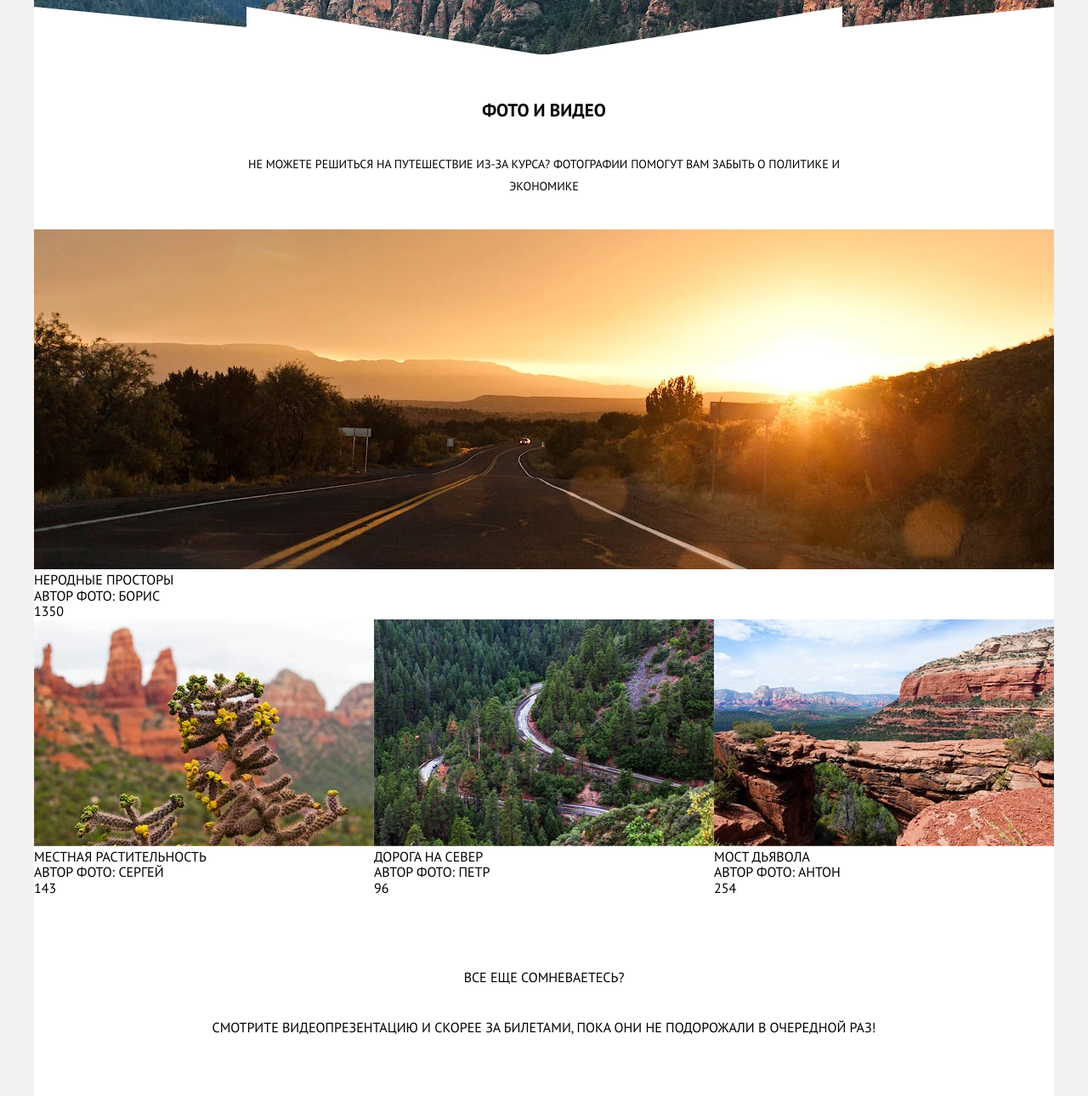
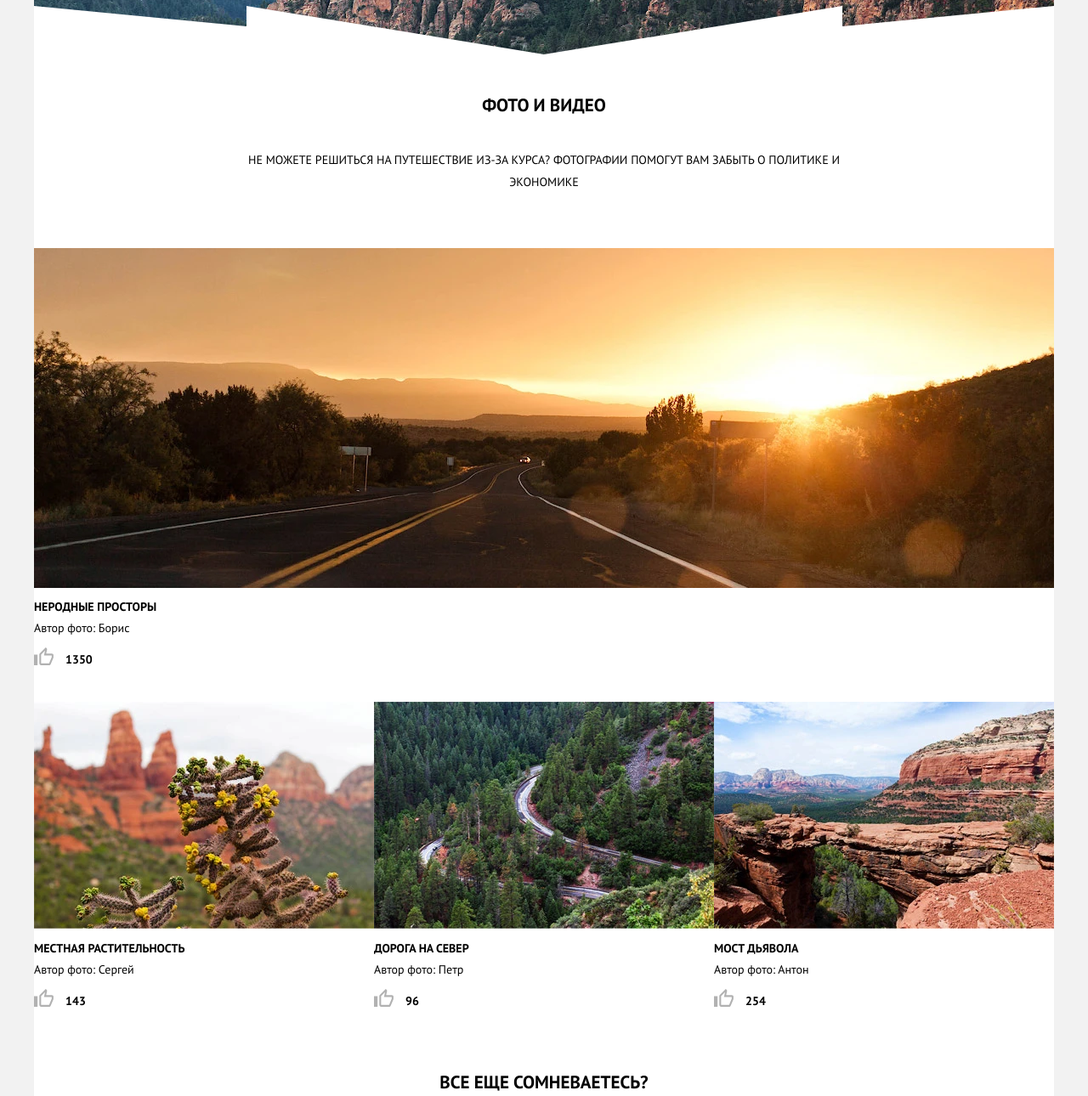
Before and after one commit to kovalenp/194424-sedona-20, a website: page source/photo.html in a window 1280 px wide. Shown: the part 292-1582 px from the top of the page at 85% size. Drawn offline with nearby package versions, Linux system fonts and the light colour scheme; files that its build step writes are made by us from their sources.

Commit message:
WIP: Mobile photo page

```diff
--- a/source/photo.html
+++ b/source/photo.html
@@ -50,10 +50,10 @@
     <main class="page-main">
       <h1 class="visually-hidden">Фото и видео</h1>
       <div class="context">
-        <p class="context__title title">
+        <p class="context__title context__title--photo title">
           Фото и видео
         </p>
-        <p class="context__description description">
+        <p class="context__description context__description--photo description">
           Не можете решиться на путешествие из-за курса? Фотографии помогут вам забыть о политике и экономике
         </p>
       </div>
@@ -66,11 +66,18 @@
             <source type="image/webp" srcset="img/photo-sunset-mobile@1x.webp 1x, img/photo-sunset-mobile@2x.webp 2x" />
             <source media="(min-width: 1200px)" srcset="img/photo-sunset-desktop@1x.jpg 1x, img/photo-sunset-desktop@2x.jpg 2x" />
             <source media="(min-width: 768px)" srcset="img/photo-sunset-tablet@1x.jpg, img/photo-sunset-tablet@2x.jpg 2x" />
-            <img src="img/photo-sunset-mobile@1x.jpg" srcset="img/photo-sunset-mobile@2x.jpg 2x" alt="Фото закат" />
+            <img class="photo__image" src="img/photo-sunset-mobile@1x.jpg" srcset="img/photo-sunset-mobile@2x.jpg 2x" alt="Фото закат" />
           </picture>
-          <p class="photo__title">Неродные просторы</p>
-          <p class="photo__author">Автор фото: Борис</p>
-          <p class="photo__like-counter">1350</p>
+          <div class="photo__description photo-description">
+            <div class="photo-description__text">
+              <p class="photo-description__title">Неродные просторы</p>
+              <p class="photo-description__author">Автор фото: Борис</p>
+            </div>
+            <div class="photo-description__like photo-likes">
+              <svg class="photo-likes__icon"><use xlink:href="img/sprite.svg#icon-like"></use></svg>
+              <p class="photo-likes__counter">1350</p>
+            </div>
+          </div>
         </div>
         <div class="photo-gallery__item photo">
           <picture>
@@ -79,11 +86,18 @@
             <source type="image/webp" srcset="img/photo-cactus-mobile@1x.webp 1x, img/photo-cactus-mobile@2x.webp 2x" />
             <source media="(min-width: 1200px)" srcset="img/photo-cactus-desktop@1x.jpg 1x, img/photo-cactus-desktop@2x.jpg 2x" />
             <source media="(min-width: 768px)" srcset="img/photo-cactus-tablet@1x.jpg, img/photo-cactus-tablet@2x.jpg 2x" />
-            <img src="img/photo-cactus-mobile@1x.jpg" srcset="img/photo-cactus-mobile@2x.jpg 2x" alt="Фото кактус" />
+            <img class="photo__image" src="img/photo-cactus-mobile@1x.jpg" srcset="img/photo-cactus-mobile@2x.jpg 2x" alt="Фото кактус" />
           </picture>
-          <p class="photo__title">Местная растительность</p>
-          <p class="photo__author">Автор фото: Сергей</p>
-          <p class="photo__like-counter">143</p>
+          <div class="photo__description photo-description">
+            <div class="photo-description__text">
+              <p class="photo-description__title">Местная растительность</p>
+              <p class="photo-description__author">Автор фото: Сергей</p>
+            </div>
+            <div class="photo-description__like photo-likes">
+              <svg class="photo-likes__icon"><use xlink:href="img/sprite.svg#icon-like"></use></svg>
+              <p class="photo-likes__counter">143</p>
+            </div>
+          </div>
         </div>
         <div class="photo-gallery__item photo">
           <picture>
@@ -92,11 +106,18 @@
             <source type="image/webp" srcset="img/photo-roads-mobile@1x.webp 1x, img/photo-roads-mobile@2x.webp 2x" />
             <source media="(min-width: 1200px)" srcset="img/photo-roads-desktop@1x.jpg 1x, img/photo-roads-desktop@2x.jpg 2x" />
             <source media="(min-width: 768px)" srcset="img/photo-roads-tablet@1x.jpg, img/photo-roads-tablet@2x.jpg 2x" />
-            <img src="img/photo-roads-mobile@1x.jpg" srcset="img/photo-roads-mobile@2x.jpg 2x" alt="Фото дороги" />
+            <img class="photo__image" src="img/photo-roads-mobile@1x.jpg" srcset="img/photo-roads-mobile@2x.jpg 2x" alt="Фото дороги" />
           </picture>
-          <p class="photo__title">Дорога на север</p>
-          <p class="photo__author">Автор фото: Петр</p>
-          <p class="photo__like-counter">96</p>
+          <div class="photo__description photo-description">
+            <div class="photo-description__text">
+              <p class="photo-description__title">Дорога на север</p>
+              <p class="photo-description__author">Автор фото: Петр</p>
+            </div>
+            <div class="photo-description__like photo-likes">
+              <svg class="photo-likes__icon"><use xlink:href="img/sprite.svg#icon-like"></use></svg>
+              <p class="photo-likes__counter">96</p>
+            </div>
+          </div>
         </div>
         <div class="photo-gallery__item photo">
           <picture>
@@ -105,30 +126,46 @@
             <source type="image/webp" srcset="img/photo-bridge-mobile@1x.webp 1x, img/photo-bridge-mobile@2x.webp 2x" />
             <source media="(min-width: 1200px)" srcset="img/photo-bridge-desktop@1x.jpg 1x, img/photo-bridge-desktop@2x.jpg 2x" />
             <source media="(min-width: 768px)" srcset="img/photo-bridge-tablet@1x.jpg, img/photo-bridge-tablet@2x.jpg 2x" />
-            <img src="img/photo-bridge-mobile@1x.jpg" srcset="img/photo-bridge-mobile@2x.jpg 2x" alt="Фото скала" />
+            <img class="photo__image" src="img/photo-bridge-mobile@1x.jpg" srcset="img/photo-bridge-mobile@2x.jpg 2x" alt="Фото скала" />
           </picture>
-          <p class="photo__title">Мост дьявола</p>
-          <p class="photo__author">Автор фото: Антон</p>
-          <p class="photo__like-counter">254</p>
+          <div class="photo__description photo-description">
+            <div class="photo-description__text">
+              <p class="photo-description__title">Мост дьявола</p>
+              <p class="photo-description__author">Автор фото: Антон</p>
+            </div>
+            <div class="photo-description__like photo-likes">
+              <svg class="photo-likes__icon"><use xlink:href="img/sprite.svg#icon-like"></use></svg>
+              <p class="photo-likes__counter">254</p>
+            </div>
+          </div>
         </div>
       </section>
       <section class="video-gallery">
         <h2 class="visually-hidden">Видео</h2>
         <div class="context">
-          <p class="context__title">
+          <p class="context__title context__title--photo title">
             Все еще сомневаетесь?
           </p>
-          <p class="context__text">
+          <p class="context__description context__description--photo description">
             Смотрите видеопрезентацию и скорее за билетами, пока они не подорожали в очередной раз!
           </p>
         </div>
         <div class="video-gallery__video video">
-          <div class="video__stream"></div>
-          <div class="video__progress-bar"></div>
-          <div class="video-control-bar control">
-            <span class="control__element control__element--replay"></span>
-            <span class="control__element control__element--cc"></span>
-            <span class="control__element control__element--fullscreen"></span>
+          <div class="video__stream">
+            <picture>
+              <source type="image/webp" media="(min-width: 1200px)" srcset="img/video-desktop@1x.webp 1x, img/video-desktop@2x.webp 2x" />
+              <source type="image/webp" media="(min-width: 768px)" srcset="img/video-tablet@1x.webp 1x, img/video-tablet@2x.webp 2x" />
+              <source type="image/webp" srcset="img/video-mobile@1x.webp 1x, img/video-mobile@2x.webp 2x" />
+              <source media="(min-width: 1200px)" srcset="img/video-desktop@1x.jpg 1x, img/video-desktop@2x.jpg 2x" />
+              <source media="(min-width: 768px)" srcset="img/video-tablet@1x.jpg, img/video-tablet@2x.jpg 2x" />
+              <img src="img/video-mobile@1x.jpg" srcset="img/video-mobile@2x.jpg 2x" alt="Фото скала" />
+            </picture>
+            <div class="video__progress-bar"></div>
+            <div class="video__control-bar control">
+              <span class="control__element control__element--replay"></span>
+              <span class="control__element control__element--cc"></span>
+              <span class="control__element control__element--fullscreen"></span>
+            </div>
           </div>
         </div>
       </section>
--- a/source/sass/blocks/context.scss
+++ b/source/sass/blocks/context.scss
@@ -18,11 +18,23 @@
   padding: 0 15px;
   padding-top: 45px;
   width: 90%;
+
+  &--photo {
+    padding: 0;
+    padding-top: 32px;
+  }
 }
 
 .context__description {
   width: 90%;
   padding: 30px 0;
+
+  &--photo {
+    padding: 0;
+    padding-top: 24px;
+    padding-bottom: 28px;
+    width: 86%;
+  }
 }
 
 .context__mask {
--- a/source/sass/blocks/main-nav.scss
+++ b/source/sass/blocks/main-nav.scss
@@ -57,7 +57,7 @@
   position: relative;
   margin-bottom: 31px;
   left: 87%;
-  top: 20px;
+  top: 18px;
   border: 0;
   background-color: $color__primary-text;
 
--- a/source/sass/blocks/page-intro.scss
+++ b/source/sass/blocks/page-intro.scss
@@ -36,8 +36,8 @@
 }
 
 .page-intro__background--min {
-  min-height: 160px;
-  background-position: center -215px;
+  min-height: 159px;
+  background-position: center -230px;
 
   @include tablet {
     min-height: 300px;
@@ -76,7 +76,7 @@
 
 .page-intro__mask {
   position: absolute;
-  bottom: -1px;
+  bottom: 0;
   background-repeat: no-repeat;
   background-size: cover;
 
--- a/source/sass/blocks/photo-gallery.scss
+++ /dev/null
@@ -1,43 +0,0 @@
-.photo-gallery {
-  display: grid;
-
-  @include mobile {
-    grid-template-columns: 1fr;
-    margin: 0 auto;
-    padding-left: 20px;
-    padding-right: 20px;
-  }
-
-  @include tablet {
-    grid-template-columns: 1fr 1fr;
-    margin: 0 auto;
-    padding-left: 60px;
-    padding-right: 60px;
-  }
-
-  @include desktop {
-    grid-template-columns: 1fr 1fr 1fr;
-    padding: 0;
-  }
-}
-
-.photo-gallery__item {
-  display: flex;
-  flex-direction: column;
-  align-items: flex-start;
-  justify-content: space-between;
-
-  &:first-of-type {
-    @include tablet {
-      grid-column: 1 / -1;
-    }
-
-    @include desktop {
-      grid-column: 1 / -1;
-    }
-  }
-}
-
-.photo {
-  margin: 0 auto;
-}
--- /dev/null
+++ b/source/sass/blocks/photo.scss
@@ -0,0 +1,88 @@
+.photo-gallery {
+  display: grid;
+
+  @include mobile {
+    grid-template-columns: 1fr;
+    margin: 0 auto;
+  }
+
+  @include tablet {
+    grid-template-columns: 1fr 1fr;
+    margin: 0 auto;
+    padding-left: 60px;
+    padding-right: 60px;
+  }
+
+  @include desktop {
+    grid-template-columns: 1fr 1fr 1fr;
+    padding: 0;
+  }
+}
+
+.photo {
+  margin: 0 auto;
+}
+
+.photo__image {
+  margin-top: 22px;
+}
+
+.photo-gallery__item {
+  display: flex;
+  flex-direction: column;
+  align-items: flex-start;
+  justify-content: space-between;
+
+  &:first-of-type {
+    @include tablet {
+      grid-column: 1 / -1;
+    }
+
+    @include desktop {
+      grid-column: 1 / -1;
+    }
+  }
+
+  @include mobile {
+    border-top: 1px solid $color__neutral--hover;
+
+    &:last-of-type {
+      border-bottom: 1px solid $color__neutral--hover;
+    }
+  }
+}
+
+.photo-description {
+  display: flex;
+  flex-direction: column;
+  min-height: 109px;
+  @include font($font-size__description, $line-height--small);
+}
+
+.photo-description__title {
+  font-weight: bold;
+  padding-top: 9px;
+  padding-bottom: 4px;
+}
+
+.photo-description__author {
+  text-transform: none;
+}
+
+.photo-description__like {
+  display: flex;
+  padding-top: 12px;
+}
+
+.photo-likes__icon {
+  width: 23px;
+  height: 21px;
+  opacity: 0.3;
+  cursor: pointer;
+}
+
+.photo-likes__counter {
+  font-weight: bold;
+  padding-left: 14px;
+  padding-top: 4px;
+}
--- /dev/null
+++ b/source/sass/blocks/video.scss
@@ -0,0 +1,35 @@
+.video {
+  margin: 0 auto;
+}
+
+.video-gallery__video {
+  margin-top: 5px;
+  margin-bottom: 115px;
+}
+
+.video__stream {
+  z-index: 1;
+  position: relative;
+}
+
+.video__progress-bar {
+  z-index: 3;
+  position: absolute;
+  left: 50%;
+  transform: translateX(-50%);
+  bottom: 3px;
+  width: 280px;
+  height: 45px;
+  background-color: rgba($color: $color__menu-text, $alpha: 0.3);
+}
+
+.video__control-bar {
+  z-index: 3;
+  position: absolute;
+  left: 50%;
+  transform: translateX(-50%);
+  bottom: -63px;
+  width: 280px;
+  height: 66px;
+  background-color: $color__neutral;
+}
--- a/source/sass/style.scss
+++ b/source/sass/style.scss
@@ -13,11 +13,12 @@
 @import "./blocks/page-header.scss";
 @import "./blocks/page-intro.scss";
 @import "./blocks/page-footer.scss";
-@import "./blocks/photo-gallery.scss";
+@import "./blocks/photo.scss";
 @import "./blocks/reasons.scss";
 @import "./blocks/review.scss";
 @import "./blocks/site-list.scss";
 @import "./blocks/social.scss";
+@import "./blocks/video.scss";
 
 .js-invisible {
   @include mobile {
```
Also changed, not shown: source/sass/blocks/page-footer.scss (+8 -0 lines).
